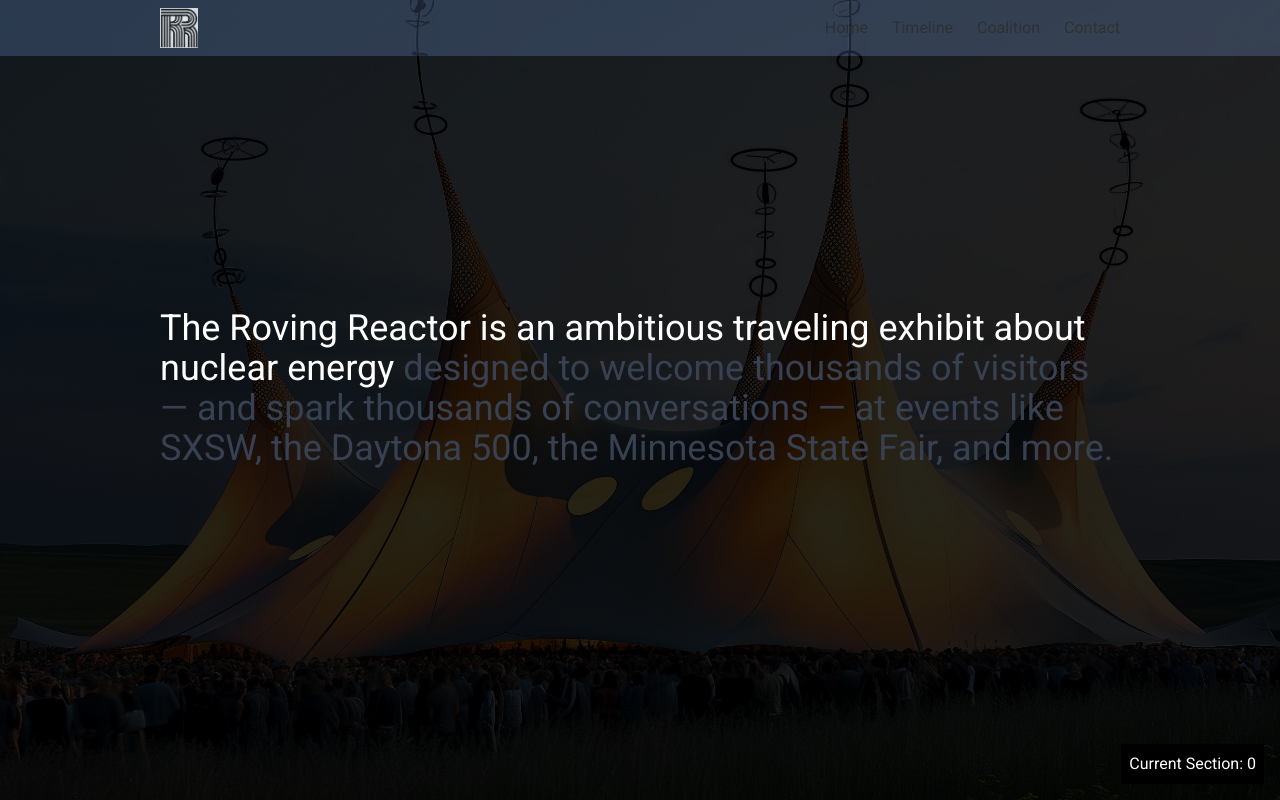
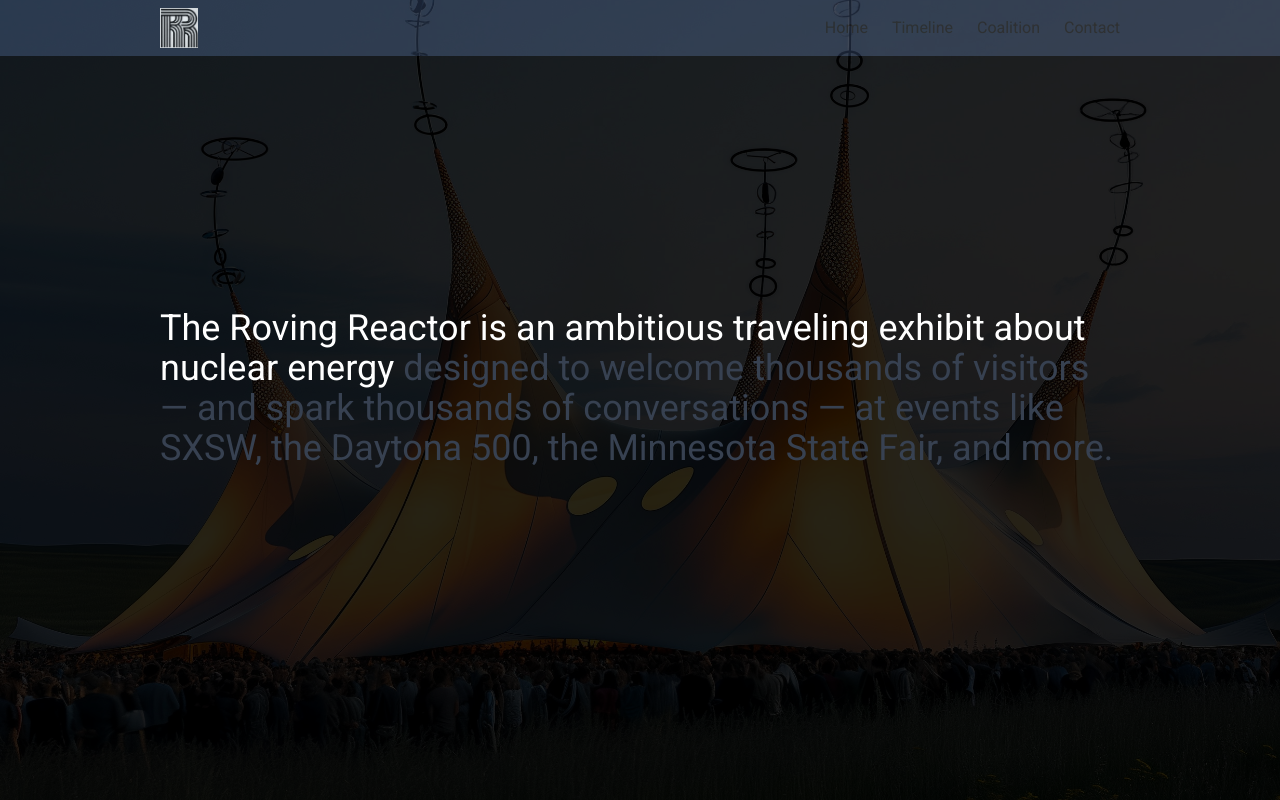
Before and after one commit to PhysicalPlant/rovingreactor_website, a Next.js app: page / in a window 1280 px wide. Built offline with nearby package versions, Linux system fonts and the light colour scheme.

Commit message:
Removing current section counter

```diff
--- a/src/app/page.tsx
+++ b/src/app/page.tsx
@@ -278,10 +278,6 @@ export default function Home() {
             </div>
           ))}
       </div>
-
-      <div className="fixed bottom-4 right-4 text-white bg-black p-2 z-30">
-        Current Section: {activeSection}
-      </div>
     </main>
   );
 }
```
